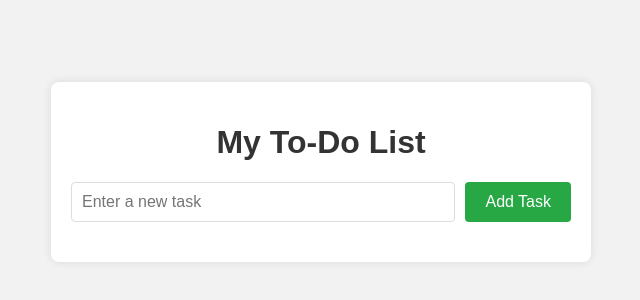
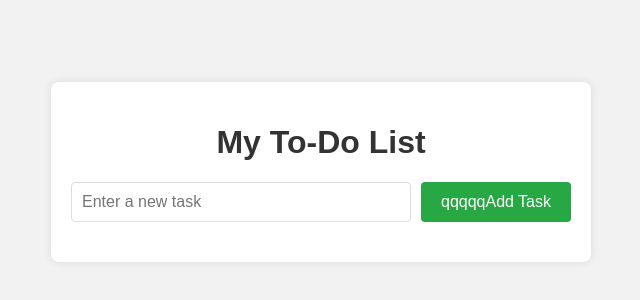
Before and after one commit to AInnov8yt/testing-lovable-29, a plain HTML site: page index.html in a window 1280 px wide. Shown: the part 228-528 px from the top of the page, without its empty margins (319-959 px from the left). Drawn offline with Linux system fonts and the light colour scheme.

Commit message:
Update index.html

```diff
--- a/index.html
+++ b/index.html
@@ -11,7 +11,7 @@
     <h1>My To-Do List</h1>
     <div class="input-container">
       <input type="text" id="task-input" placeholder="Enter a new task">
-      <button id="add-task-button">Add Task</button>
+      <button id="add-task-button">qqqqqAdd Task</button>
     </div>
     <ul id="tasks-list"></ul>
   </div>
```
